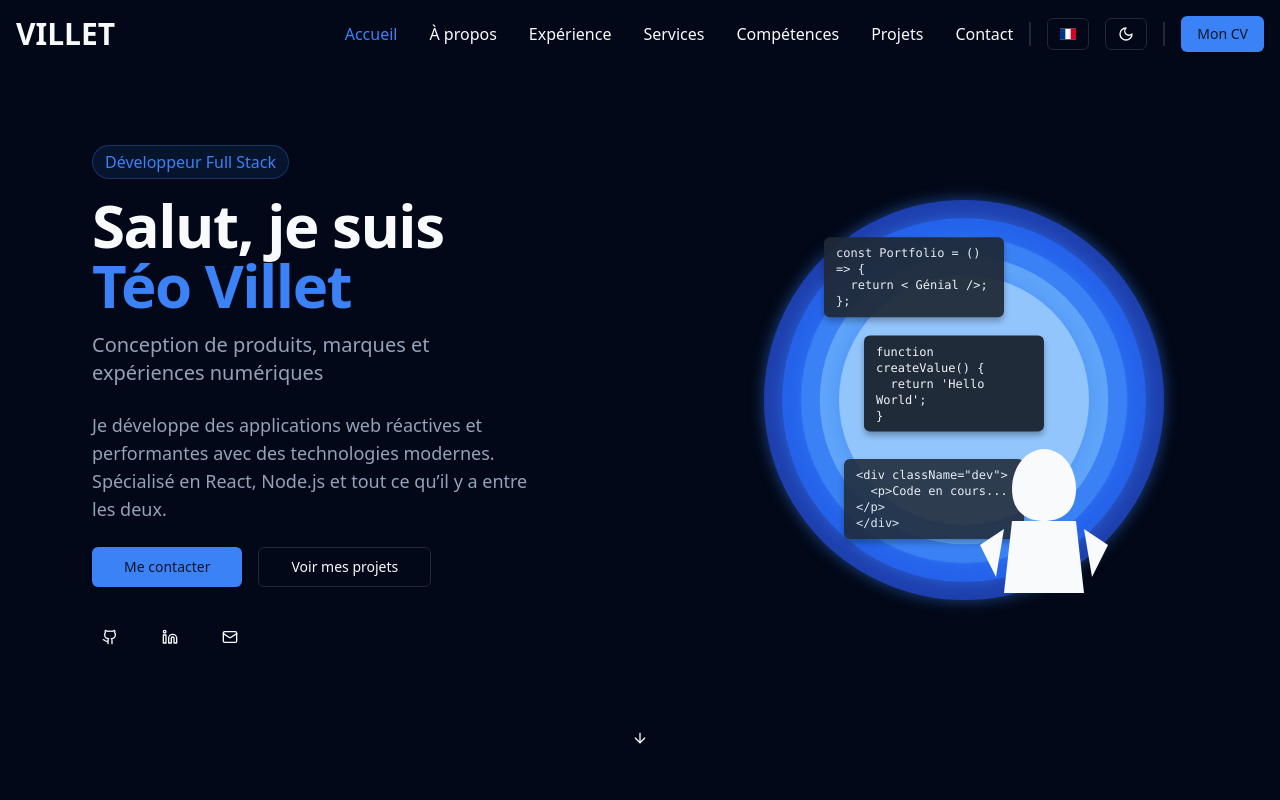
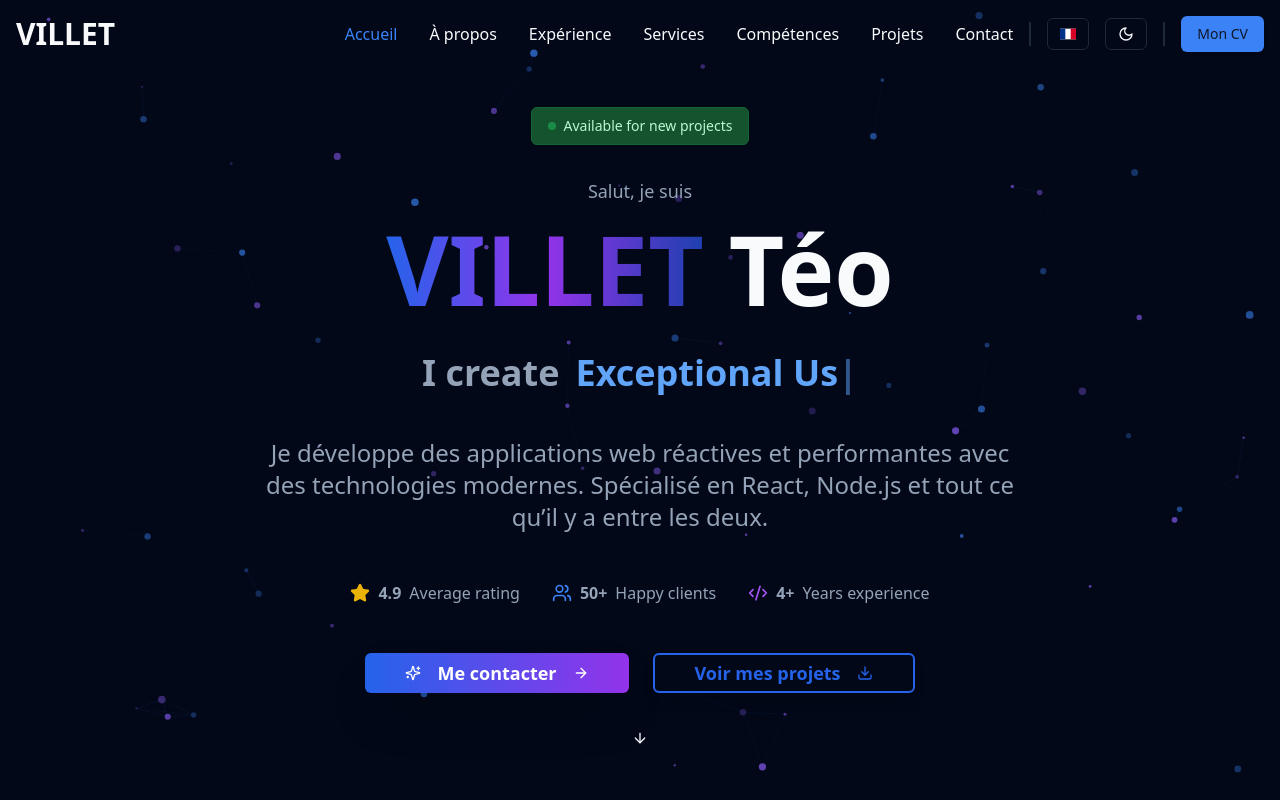
Before and after one commit to teovlt/portfolioFreelance, a React (Vite) app: page / in a window 1280 px wide. Shown: the top 800 px of the page. Built offline with nearby package versions, Linux system fonts and the light colour scheme.

Commit message:
Rework home page

```diff
--- a/src/pages/Home.tsx
+++ b/src/pages/Home.tsx
@@ -1,18 +1,23 @@
 import { Button } from "@/components/ui/button";
-import { ArrowDown, Github, Linkedin, Mail } from "lucide-react";
+import { ArrowDown, ArrowRight, Code2, Download, Github, Linkedin, Mail, Sparkles, Star, Users } from "lucide-react";
 import { motion } from "framer-motion";
 import { Hero3DFigure } from "@/components/Homefigure";
 import { Suspense } from "react";
 import { Link } from "react-router-dom";
 import { scrollToSection } from "@/utils/scrollToSection";
 import { useTranslation } from "react-i18next";
+import { Badge } from "@/components/ui/badge";
+import { ParticleBackground } from "@/components/customs/particle-background";
+import { TypingAnimation } from "@/components/customs/typing-animations";
 
 export const Home = () => {
-  const { t } = useTranslation();
+  const { t, i18n } = useTranslation();
+
+  const typingTexts = ["Modern Web Applications", "Exceptional User Experiences", "Innovative Digital Solutions"];
+
   return (
     <section id="home-section" className="h-screen flex items-center justify-center">
-      <div className="container grid grid-cols-1 md:grid-cols-2 gap-12 items-center justify-items-center px-4">
-        {/* Left Content Column */}
+      {/* <div className="container grid grid-cols-1 md:grid-cols-2 gap-12 items-center justify-items-center px-4">
         <div className="flex flex-col items-start text-left gap-6 w-full max-w-md">
           <motion.div initial={{ opacity: 0, y: 20 }} animate={{ opacity: 1, y: 0 }} transition={{ duration: 0.5 }} className="space-y-4">
             <span className="inline-block text-sm md:text-base text-primary font-medium px-3 py-1 rounded-full border border-primary/30 bg-primary/10">
@@ -87,7 +92,6 @@ export const Home = () => {
           </motion.div>
         </div>
 
-        {/* Right 3D Figure Column - Hidden on Mobile */}
         <motion.div
           initial={{ opacity: 0, scale: 0.9 }}
           animate={{ opacity: 1, scale: 1 }}
@@ -99,7 +103,86 @@ export const Home = () => {
           </Suspense>
         </motion.div>
       </div>
+      */}
 
+      <ParticleBackground />
+      <div className="container mx-auto px-4 sm:px-6 lg:px-8 relative z-10">
+        <div className="text-center max-w-5xl mx-auto">
+          {/* Status Badge */}
+          <div className="mb-8 flex justify-center">
+            <Badge className="bg-green-100 dark:bg-green-900 text-green-800 dark:text-green-200 border-green-200 dark:border-green-800 px-4 py-2 text-sm font-medium">
+              <div className="w-2 h-2 bg-green-500 rounded-full mr-2 animate-pulse" />
+              {"Available for new projects"}
+            </Badge>
+          </div>
+
+          {/* Main Content */}
+          <div className="mb-8">
+            <p className="text-lg text-muted-foreground mb-4 animate-fade-in-up"> {t("home.hello")}</p>
+
+            <h1 className="text-5xl sm:text-7xl lg:text-8xl font-bold mb-6 animate-fade-in-up animation-delay-200">
+              <span className="bg-gradient-to-r from-blue-600 via-purple-600 to-blue-800 bg-clip-text text-transparent">VILLET</span>{" "}
+              <span className="text-foreground">Téo</span>
+            </h1>
+
+            <div className="text-2xl sm:text-3xl lg:text-4xl font-semibold text-muted-foreground mb-8 h-16 flex items-center justify-center animate-fade-in-up animation-delay-400">
+              <span className="mr-4">{"I create"}</span>
+              <TypingAnimation texts={typingTexts} className="text-blue-600 dark:text-blue-400" />
+            </div>
+          </div>
+
+          {/* Enhanced Description */}
+          <p className="text-xl sm:text-2xl text-muted-foreground mb-12 max-w-3xl mx-auto leading-relaxed animate-fade-in-up animation-delay-600">
+            {t("home.subtitle")}
+          </p>
+
+          {/* Stats Row */}
+          <div className="flex flex-wrap justify-center gap-8 mb-12 animate-fade-in-up animation-delay-800">
+            <div className="flex items-center gap-2 text-muted-foreground">
+              <Star className="h-5 w-5 text-yellow-500 fill-yellow-500" />
+              <span className="font-semibold">4.9</span>
+              <span>{"Average rating"}</span>
+            </div>
+            <div className="flex items-center gap-2 text-muted-foreground">
+              <Users className="h-5 w-5 text-blue-500" />
+              <span className="font-semibold">50+</span>
+              <span>{"Happy clients"}</span>
+            </div>
+            <div className="flex items-center gap-2 text-muted-foreground">
+              <Code2 className="h-5 w-5 text-purple-500" />
+              <span className="font-semibold">4+</span>
+              <span>{"Years experience"}</span>
+            </div>
+          </div>
+
+          {/* Enhanced CTA Buttons */}
+          <div className="flex flex-col sm:flex-row gap-6 justify-center items-center animate-fade-in-up animation-delay-1000">
+            <Button
+              size="lg"
+              onClick={(e) => {
+                scrollToSection("contact-section", e);
+              }}
+              className="group bg-gradient-to-r from-blue-600 to-purple-600 hover:from-blue-700 hover:to-purple-700 text-white px-10 py-4 text-lg font-semibold shadow-2xl hover:shadow-blue-500/25 transition-all duration-300 transform hover:scale-105"
+            >
+              <Sparkles className="mr-2 h-5 w-5 group-hover:animate-spin" />
+              <span>{t("home.action1")}</span>
+              <ArrowRight className="ml-2 h-5 w-5 group-hover:translate-x-1 transition-transform" />
+            </Button>
+
+            <Button
+              variant="outline"
+              size="lg"
+              onClick={(e) => {
+                scrollToSection("projects-section", e);
+              }}
+              className="group border-2 border-blue-600 text-blue-600 hover:bg-blue-600 hover:text-white px-10 py-4 text-lg font-semibold shadow-lg hover:shadow-xl transition-all duration-300 transform hover:scale-105"
+            >
+              <span>{t("home.action2")}</span>
+              <Download className="ml-2 h-5 w-5 group-hover:animate-bounce" />
+            </Button>
+          </div>
+        </div>
+      </div>
       {/* Scroll Down Indicator - Visible on Mobile */}
       <motion.div
         initial={{ opacity: 0 }}
```
